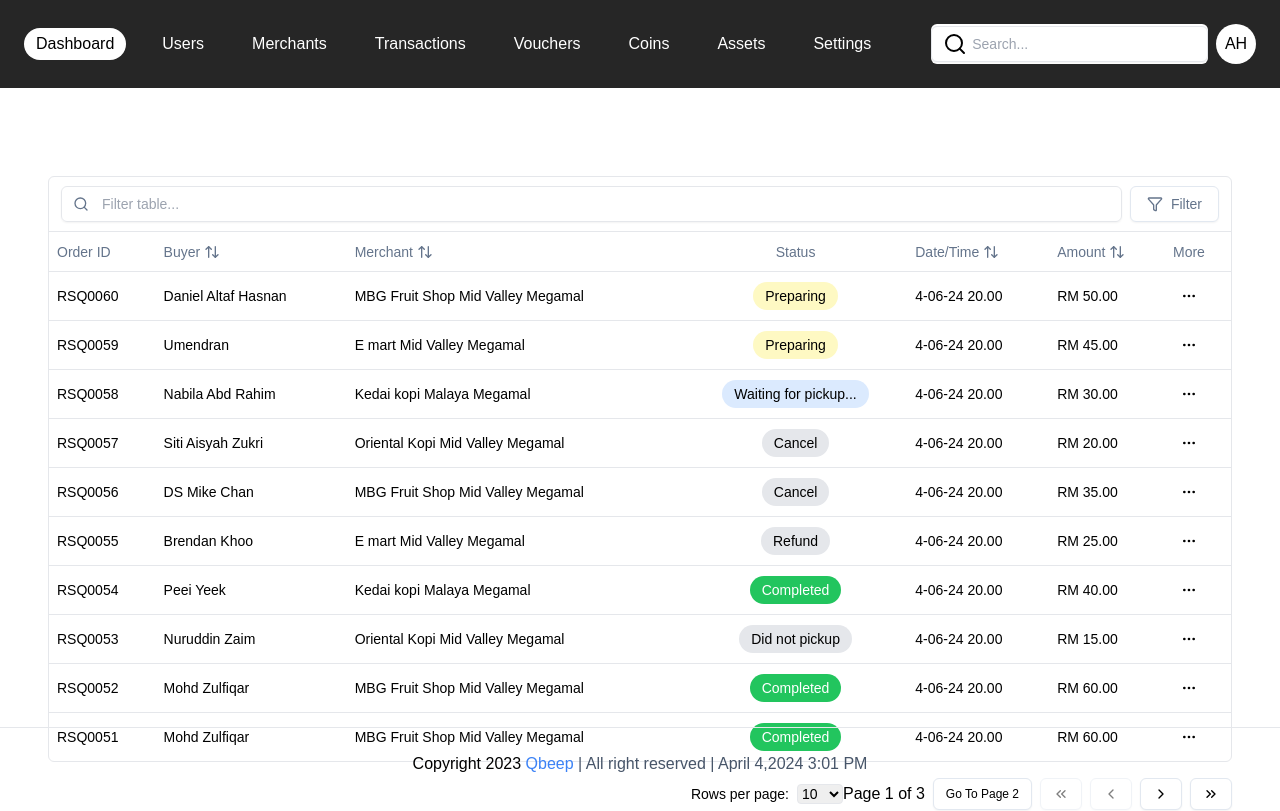
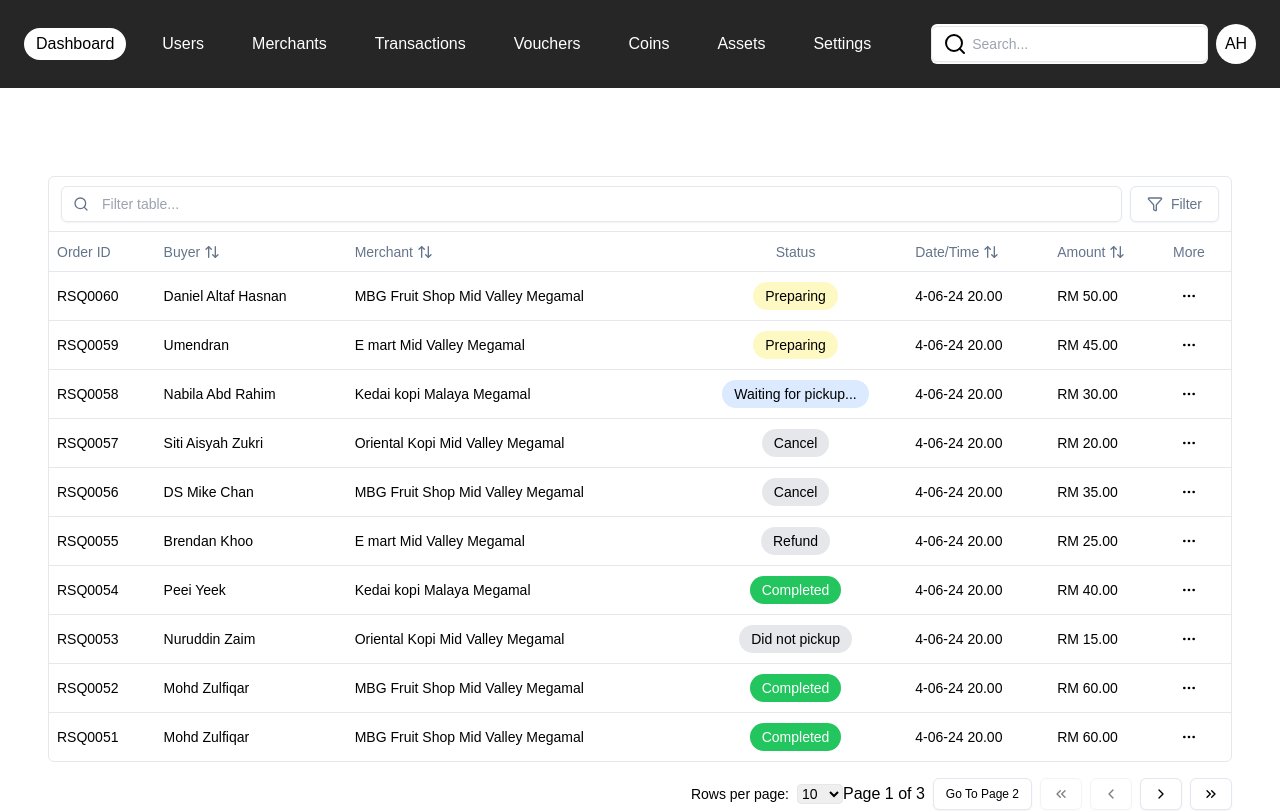
Before and after one commit to rulkimi/orders-dashboard, a Next.js app: page /orders in a window 1280 px wide. Shown: the top 811 px of the page. Built offline with nearby package versions, Linux system fonts and the light colour scheme; data requests are answered from the project's data file.

Commit message:
fix footer and navbar

```diff
--- a/components/Footer.tsx
+++ b/components/Footer.tsx
@@ -1,6 +1,6 @@
 export default function Footer() {
   return (
-    <div className="fixed bottom-0 flex justify-center w-full p-6 border-t">
+    <div className="flex justify-center w-full p-6 border-t">
       <div>
         Copyright 2023 <a href="https://qbeep.com/" target="_blank" className="text-blue-500">Qbeep</a> <span className="text-slate-600">| All right reserved | April 4,2024 3:01 PM</span>
       </div>
--- a/components/Navbar.tsx
+++ b/components/Navbar.tsx
@@ -24,7 +24,7 @@ export default function Navbar() {
   const [activeMenu, setActiveMenu] = useState("Dashboard");
 
   return (
-    <div className="sticky top-0 bg-neutral-800 p-6 flex gap-12 justify-between">
+    <div className="sticky top-0 z-20 bg-neutral-800 p-6 flex gap-12 justify-between">
       <ul className="flex gap-6">
         {navMenus.map((menu, index) => (
           <li key={index} className="flex items-center">
```
